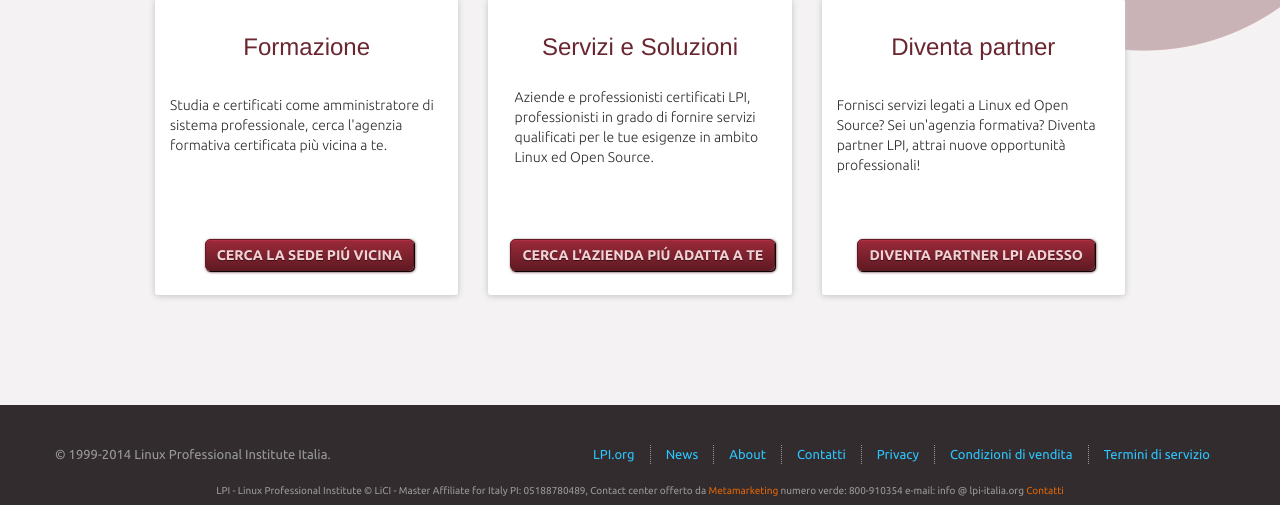
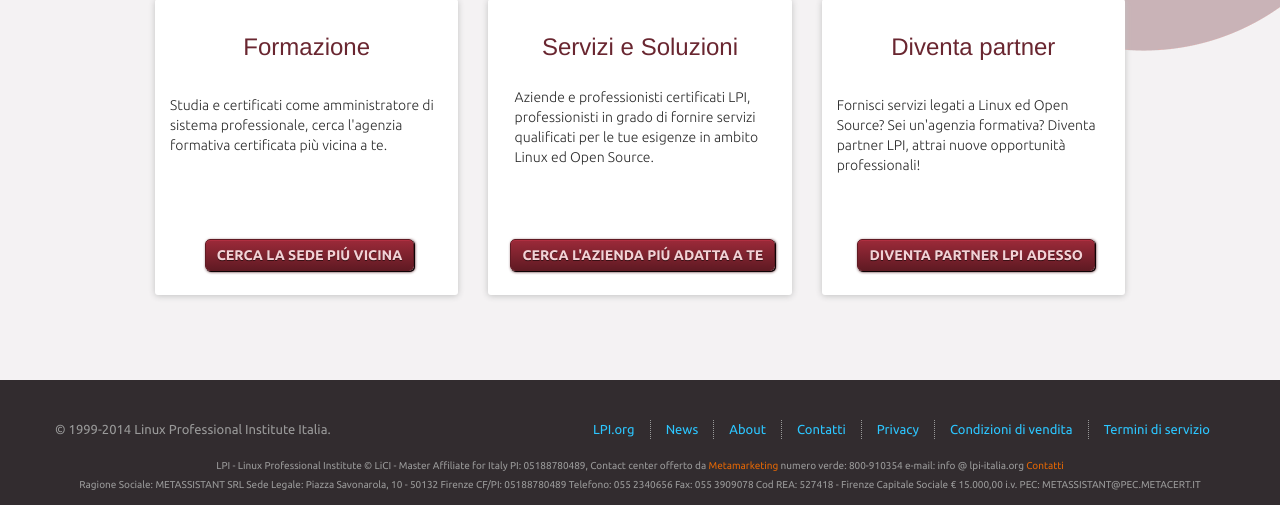
Before and after one commit to barocci/lpi-partner-program, a Django app: page / in a window 1280 px wide. Shown: the part 481-986 px from the top of the page. Run offline with Django 3.2, Linux system fonts and the light colour scheme; parts of the project's set-up code (start-up, migrations or seed data) failed here and were passed over; some libraries are stand-ins or nearby versions.

Commit message:
dio buro

```diff
--- a/partners/static/css/style.css
+++ b/partners/static/css/style.css
@@ -306,7 +306,7 @@ header {
 
 footer {
   background-color: rgb(50, 44, 47);
-  height:100px;
+  height:125px;
   padding-top:20px;
   width:100%;
   font-size: 13px;
--- a/partners/templates/index.html
+++ b/partners/templates/index.html
@@ -206,6 +206,18 @@
         <a href='http://nuovo.lpi-italia.org/contatti/'>Contatti</a>
       </div>
 
+
+      <div class='legal_contact' style='margin-top:5px;'>
+      Ragione Sociale: METASSISTANT SRL
+      Sede Legale: Piazza Savonarola, 10 - 50132 Firenze
+      CF/PI: 05188780489
+      Telefono: 055 2340656
+      Fax: 055 3909078
+      Cod REA: 527418 - Firenze
+      Capitale Sociale € 15.000,00 i.v.
+      PEC: METASSISTANT@PEC.METACERT.IT
+      </div>
+
     </div>
   </footer>
 
```
